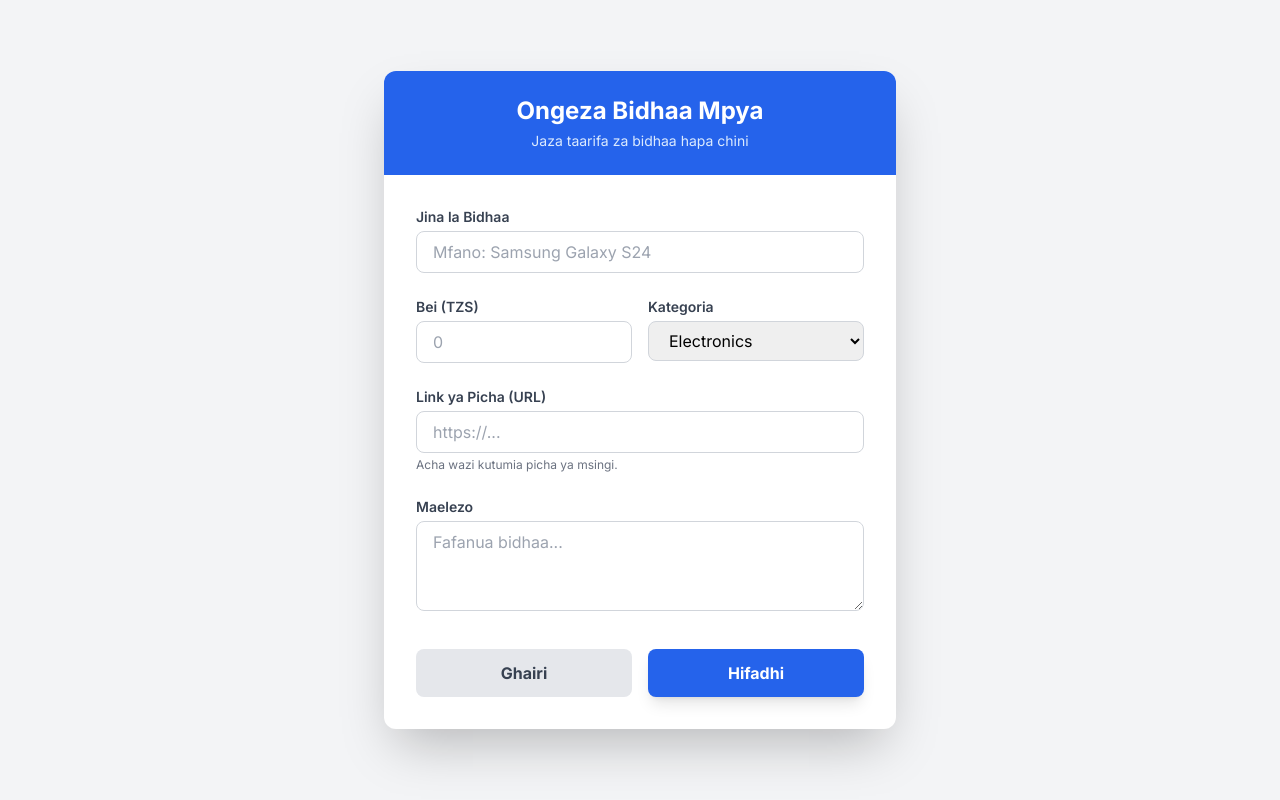
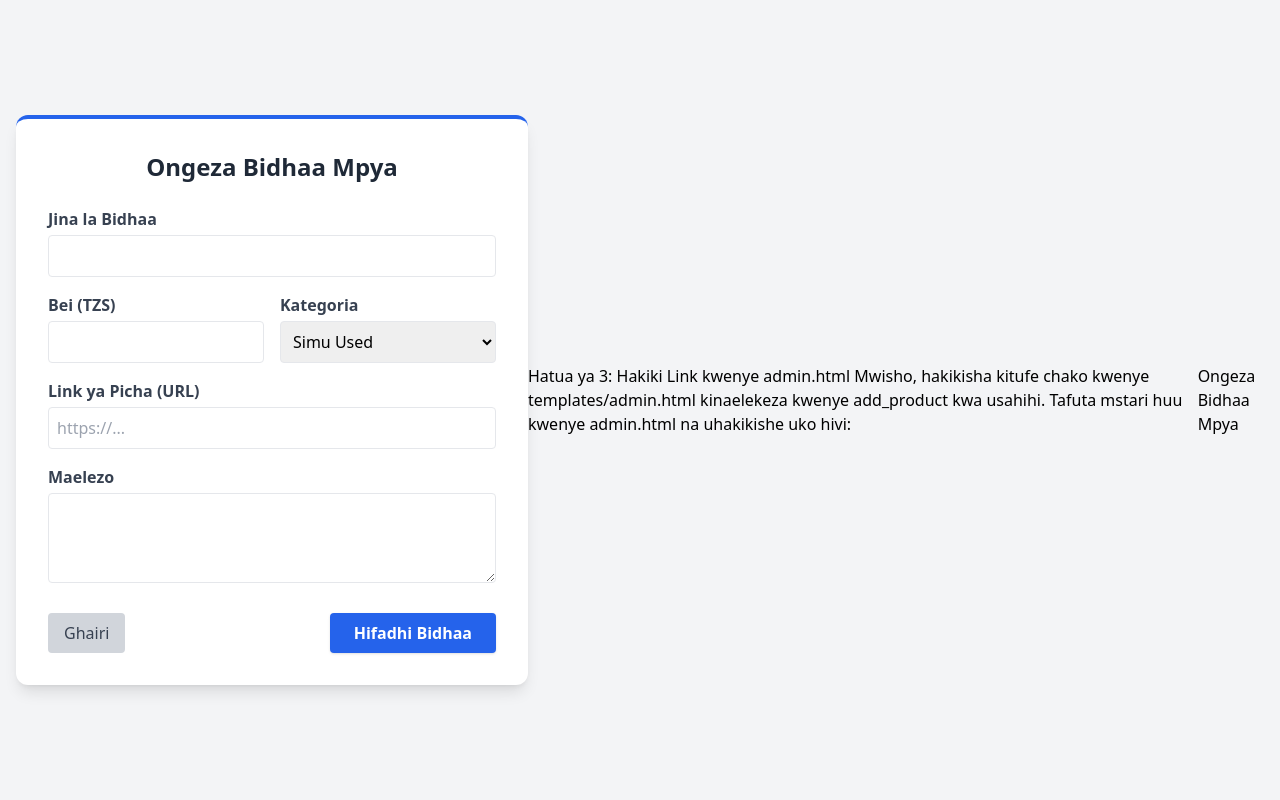
Before and after one commit to abdondismas0-hub/smart-arena-project, a Flask app: page /admin/add_product in a window 1280 px wide. Run offline with Flask 3, Linux system fonts and the light colour scheme; the visitor is signed in with stand-in values (Sample User, id 1); some libraries are stand-ins or nearby versions.

Commit message:
Update add_product.html

```diff
--- a/templates/add_product.html
+++ b/templates/add_product.html
@@ -5,87 +5,63 @@
     <meta name="viewport" content="width=device-width, initial-scale=1.0">
     <title>Ongeza Bidhaa Mpya</title>
     <script src="https://cdn.tailwindcss.com"></script>
-    <link href="https://fonts.googleapis.com/css2?family=Inter:wght@400;600;700&display=swap" rel="stylesheet">
-    <style>
-        body { font-family: 'Inter', sans-serif; background-color: #f3f4f6; }
-    </style>
 </head>
-<body class="flex items-center justify-center min-h-screen p-4">
+<body class="bg-gray-100 flex items-center justify-center min-h-screen p-4">
 
-    <div class="bg-white rounded-xl shadow-2xl w-full max-w-lg overflow-hidden">
-        <!-- Header -->
-        <div class="bg-blue-600 p-6 text-center">
-            <h2 class="text-2xl font-bold text-white">Ongeza Bidhaa Mpya</h2>
-            <p class="text-blue-100 text-sm mt-1">Jaza taarifa za bidhaa hapa chini</p>
-        </div>
+    <div class="bg-white p-8 rounded-xl shadow-lg w-full max-w-lg border-t-4 border-blue-600">
+        <h2 class="text-2xl font-bold mb-6 text-gray-800 text-center">Ongeza Bidhaa Mpya</h2>
 
-        <!-- Form -->
-        <form action="{{ url_for('add_product') }}" method="POST" class="p-8 space-y-6">
-
-            <!-- Ujumbe wa Flash -->
-            {% with messages = get_flashed_messages(with_categories=true) %}
-                {% if messages %}
-                    {% for category, message in messages %}
-                        <div class="p-3 rounded text-sm font-medium
-                            {% if category == 'success' %}bg-green-100 text-green-700{% else %}bg-red-100 text-red-700{% endif %}">
-                            {{ message }}
-                        </div>
-                    {% endfor %}
-                {% endif %}
-            {% endwith %}
+        <form method="POST" action="{{ url_for('add_product') }}" class="space-y-4">
 
             <!-- Jina -->
             <div>
-                <label class="block text-sm font-semibold text-gray-700 mb-1">Jina la Bidhaa</label>
-                <input type="text" name="name" required placeholder="Mfano: Samsung Galaxy S24"
-                       class="w-full px-4 py-2 border border-gray-300 rounded-lg focus:ring-2 focus:ring-blue-500 focus:border-blue-500 outline-none transition">
+                <label class="block text-gray-700 font-semibold mb-1">Jina la Bidhaa</label>
+                <input type="text" name="name" required class="w-full p-2 border rounded focus:ring-2 focus:ring-blue-500 outline-none">
             </div>
 
             <div class="grid grid-cols-2 gap-4">
                 <!-- Bei -->
                 <div>
-                    <label class="block text-sm font-semibold text-gray-700 mb-1">Bei (TZS)</label>
-                    <input type="number" name="price" required placeholder="0"
-                           class="w-full px-4 py-2 border border-gray-300 rounded-lg focus:ring-2 focus:ring-blue-500 focus:border-blue-500 outline-none transition">
+                    <label class="block text-gray-700 font-semibold mb-1">Bei (TZS)</label>
+                    <input type="number" name="price" required class="w-full p-2 border rounded focus:ring-2 focus:ring-blue-500 outline-none">
                 </div>
                 <!-- Kategoria -->
                 <div>
-                    <label class="block text-sm font-semibold text-gray-700 mb-1">Kategoria</label>
-                    <select name="category" class="w-full px-4 py-2 border border-gray-300 rounded-lg focus:ring-2 focus:ring-blue-500 focus:border-blue-500 outline-none transition">
-                        <option value="Electronics">Electronics</option>
-                        <option value="Simu">Simu</option>
+                    <label class="block text-gray-700 font-semibold mb-1">Kategoria</label>
+                    <select name="category" class="w-full p-2 border rounded focus:ring-2 focus:ring-blue-500 outline-none">
+                        <option value="Simu Used">Simu Used</option>
+                        <option value="Simu Mpya">Simu Mpya</option>
                         <option value="Laptop">Laptop</option>
                         <option value="Accessories">Accessories</option>
                     </select>
                 </div>
             </div>
 
-            <!-- Picha URL -->
+            <!-- Picha -->
             <div>
-                <label class="block text-sm font-semibold text-gray-700 mb-1">Link ya Picha (URL)</label>
-                <input type="url" name="image_url" placeholder="https://..."
-                       class="w-full px-4 py-2 border border-gray-300 rounded-lg focus:ring-2 focus:ring-blue-500 focus:border-blue-500 outline-none transition">
-                <p class="text-xs text-gray-500 mt-1">Acha wazi kutumia picha ya msingi.</p>
+                <label class="block text-gray-700 font-semibold mb-1">Link ya Picha (URL)</label>
+                <input type="url" name="image_url" placeholder="https://..." class="w-full p-2 border rounded focus:ring-2 focus:ring-blue-500 outline-none">
             </div>
 
             <!-- Maelezo -->
             <div>
-                <label class="block text-sm font-semibold text-gray-700 mb-1">Maelezo</label>
-                <textarea name="description" rows="3" required placeholder="Fafanua bidhaa..."
-                          class="w-full px-4 py-2 border border-gray-300 rounded-lg focus:ring-2 focus:ring-blue-500 focus:border-blue-500 outline-none transition"></textarea>
+                <label class="block text-gray-700 font-semibold mb-1">Maelezo</label>
+                <textarea name="description" rows="3" required class="w-full p-2 border rounded focus:ring-2 focus:ring-blue-500 outline-none"></textarea>
             </div>
 
-            <!-- Buttons -->
-            <div class="flex space-x-4 pt-2">
-                <a href="{{ url_for('admin_dashboard') }}" class="w-1/2 py-3 bg-gray-200 text-gray-700 font-bold rounded-lg hover:bg-gray-300 transition text-center">
-                    Ghairi
-                </a>
-                <button type="submit" class="w-1/2 py-3 bg-blue-600 text-white font-bold rounded-lg hover:bg-blue-700 shadow-lg hover:shadow-xl transition transform hover:-translate-y-0.5">
-                    Hifadhi
-                </button>
+            <!-- Vifungo -->
+            <div class="flex justify-between pt-2">
+                <a href="{{ url_for('admin_dashboard') }}" class="px-4 py-2 bg-gray-300 text-gray-700 rounded hover:bg-gray-400 transition">Ghairi</a>
+                <button type="submit" class="px-6 py-2 bg-blue-600 text-white font-bold rounded hover:bg-blue-700 shadow transition">Hifadhi Bidhaa</button>
             </div>
+
         </form>
     </div>
 
 </body>
 </html>
+
+Hatua ya 3: Hakiki Link kwenye admin.html
+Mwisho, hakikisha kitufe chako kwenye templates/admin.html kinaelekeza kwenye add_product kwa usahihi.
+Tafuta mstari huu kwenye admin.html na uhakikishe uko hivi:
+<a href="{{ url_for('add_product') }}" class="...">Ongeza Bidhaa Mpya</a>
```
